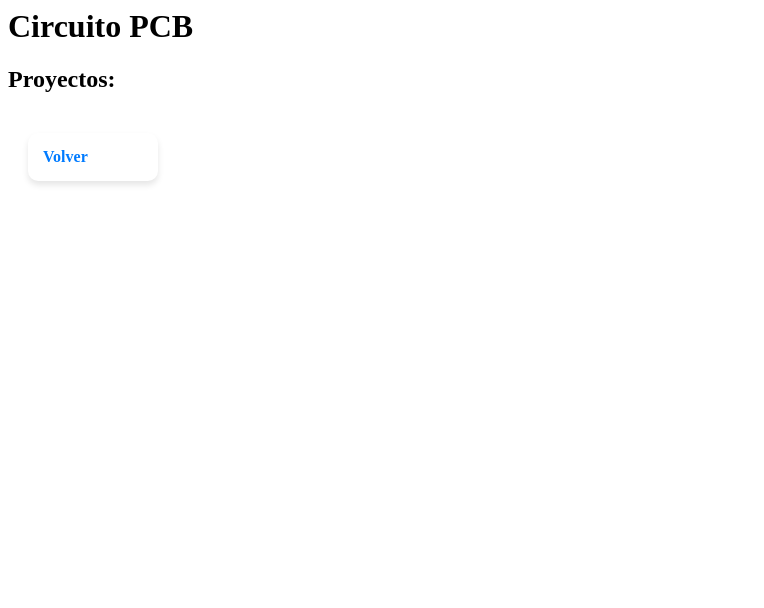
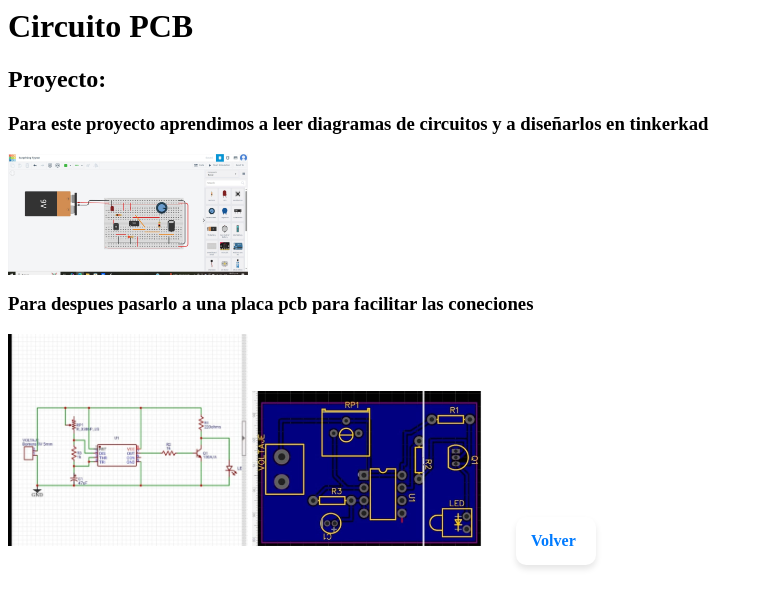
Before and after one commit to mauriab06-afk/Pagina-pensamiento-de-Ingenieria-, a plain HTML site: page circuitoPCB.html in a window 1280 px wide. Shown: the whole page, without its empty margins (0-764 px from the left). Drawn offline with Linux system fonts and the light colour scheme.

Commit message:
conteido de paginas

```diff
--- a/circuitoPCB.html
+++ b/circuitoPCB.html
@@ -10,7 +10,7 @@
       padding: 15px;
       border-radius: 10px;
       box-shadow: 0 4px 6px rgba(0,0,0,0.1);
-      width: 100px;
+      width: 50px;
     }
     a {
       text-decoration: none;
@@ -21,8 +21,14 @@
 </head>
 <body>
   <h1>Circuito PCB</h1>
-  <h2>Proyectos:</h2>
+  <h2>Proyecto:</h2>
+  <h3>Para este proyecto aprendimos a leer diagramas de circuitos y a diseñarlos en tinkerkad</h3>
+  <img src="CircuitoTinker.JPG" width="240">
+  <h3>Para despues pasarlo a una placa pcb para facilitar las coneciones</h3>
+  <img src="Pcb1.jpeg" width="240">
+  <img src="Pcb2.jpeg" width="240">
   <div class="proyecto">
     <a href="index.html">Volver</a><br>
+  </div>
 </body>
 </html>
```
Also changed, not shown: corteLaser.html (+7 -3 lines), impresion3d.html (+5 -2 lines), CircuitoTinker.JPG (added), Pcb1.jpeg (added), Pcb2.jpeg (added), cubo.JPG (added), diseño 3d.JPG (added).
